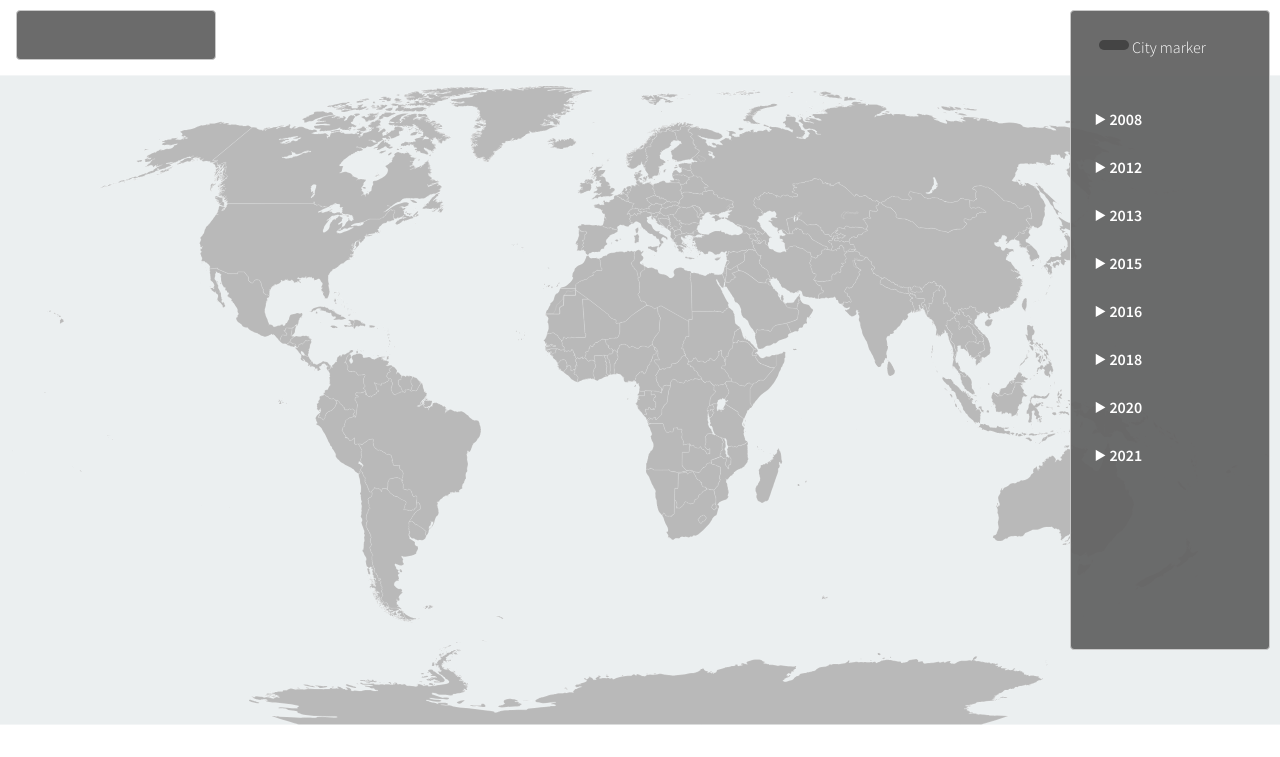
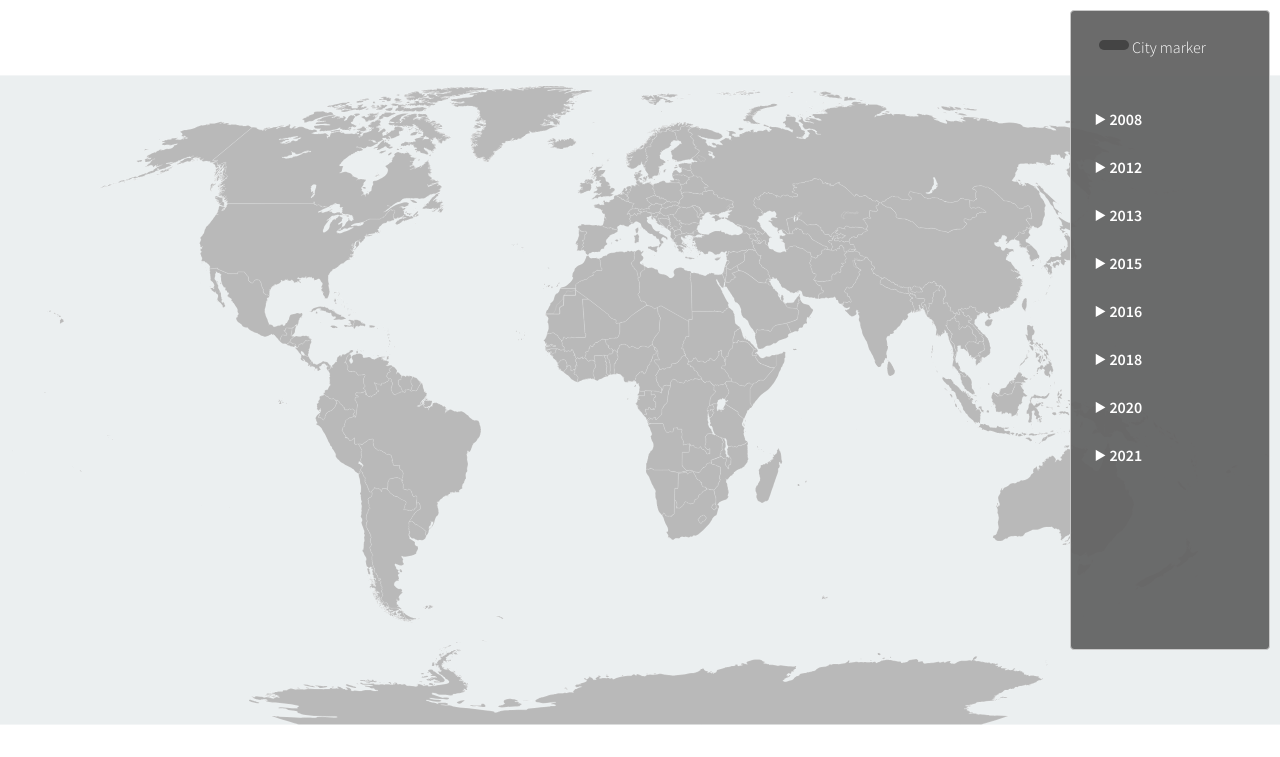
Before and after one commit to AmandaMLong/Travels, a plain HTML site: page index.html in a window 1280 px wide. Shown: the top 757 px of the page. Drawn offline with Linux system fonts and the light colour scheme; files whose address does not match are found by name.

Commit message:
Update index.html

```diff
--- a/index.html
+++ b/index.html
@@ -41,7 +41,6 @@
 
 	<div id="info" class="box hidden time"></div>
         <div id="timeline" class="box" style="height: 80vh;"></div>
-        <div id="stat" class="box" style="left: 1em;"></div>
 
 
 
```
